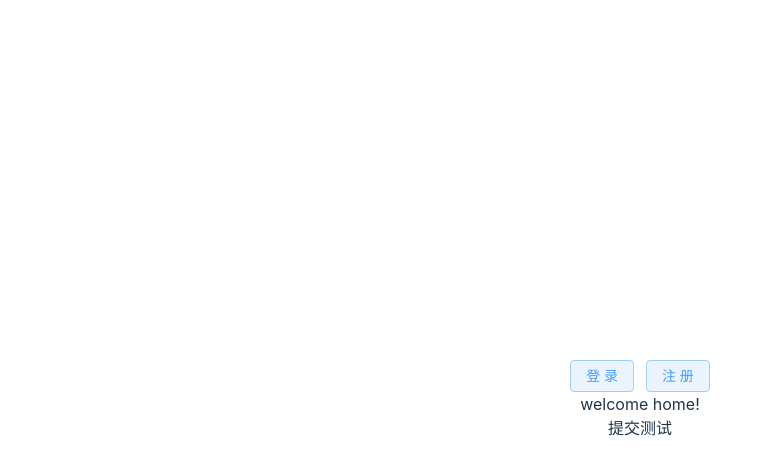
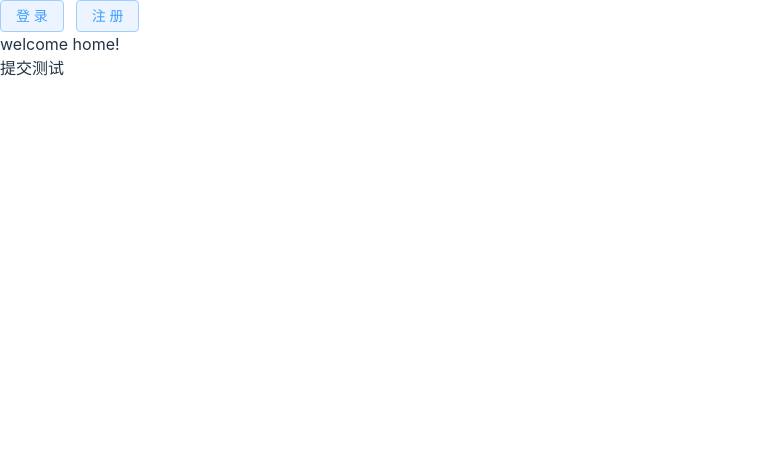
Before and after one commit to Sherlock-Homles/vite3-vue3-ts, a Vue app: page / in a window 1280 px wide. Shown: the top 474 px of the page, without its empty margins (0-773 px from the left). Built offline with nearby package versions, Linux system fonts and the light colour scheme.

Commit message:
公共样式文件修改

```diff
--- a/src/style.css
+++ b/src/style.css
@@ -19,6 +19,7 @@ a {
   color: #646cff;
   text-decoration: inherit;
 }
+
 a:hover {
   color: #535bf2;
 }
@@ -47,9 +48,11 @@ button {
   cursor: pointer;
   transition: border-color 0.25s;
 }
+
 button:hover {
   border-color: #646cff;
 }
+
 button:focus,
 button:focus-visible {
   outline: 4px auto -webkit-focus-ring-color;
@@ -60,10 +63,12 @@ button:focus-visible {
 }
 
 #app {
-  max-width: 1280px;
+  /* max-width: 1280px; */
   margin: 0 auto;
-  padding: 2rem;
-  text-align: center;
+  /* padding: 2rem; */
+  /* text-align: center; */
+  width: 100%;
+  height: 100vh;
 }
 
 @media (prefers-color-scheme: light) {
@@ -71,9 +76,11 @@ button:focus-visible {
     color: #213547;
     background-color: #ffffff;
   }
+
   a:hover {
     color: #747bff;
   }
+
   button {
     background-color: #f9f9f9;
   }
```
